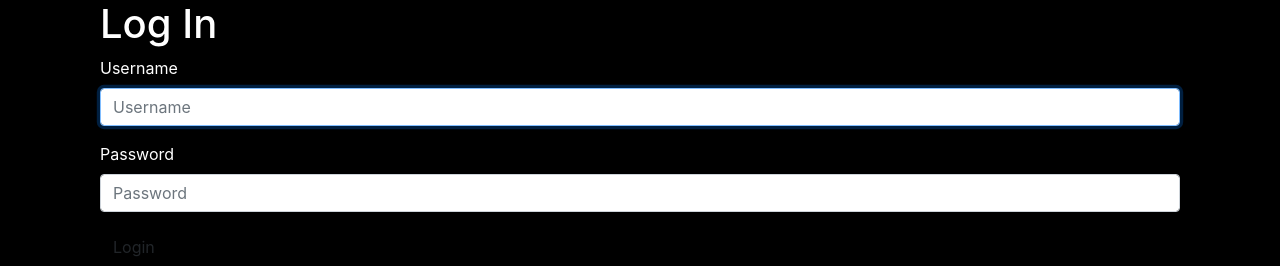
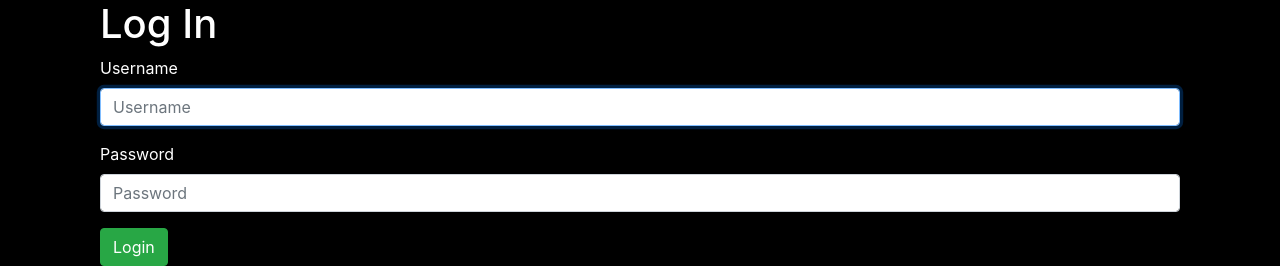
Before and after one commit to PuneethVP/crm-live, a Django app: page /accounts/login/ in a window 1280 px wide. Shown: the part 56-322 px from the top of the page. Run offline with Django 3.2, Linux system fonts and the light colour scheme; some libraries are stand-ins or nearby versions.

Commit message:
Update login.html

```diff
--- a/accounts/templates/accounts/login.html
+++ b/accounts/templates/accounts/login.html
@@ -6,7 +6,7 @@
     <form method="post">
       {% csrf_token %}
       {%bootstrap_form form %}
-      <input type="submit" class="btn btn-default" name="" value="Login">
+      <input type="submit" class="btn btn-success" name="" value="Login">
     </form>
   </div>
 
```
